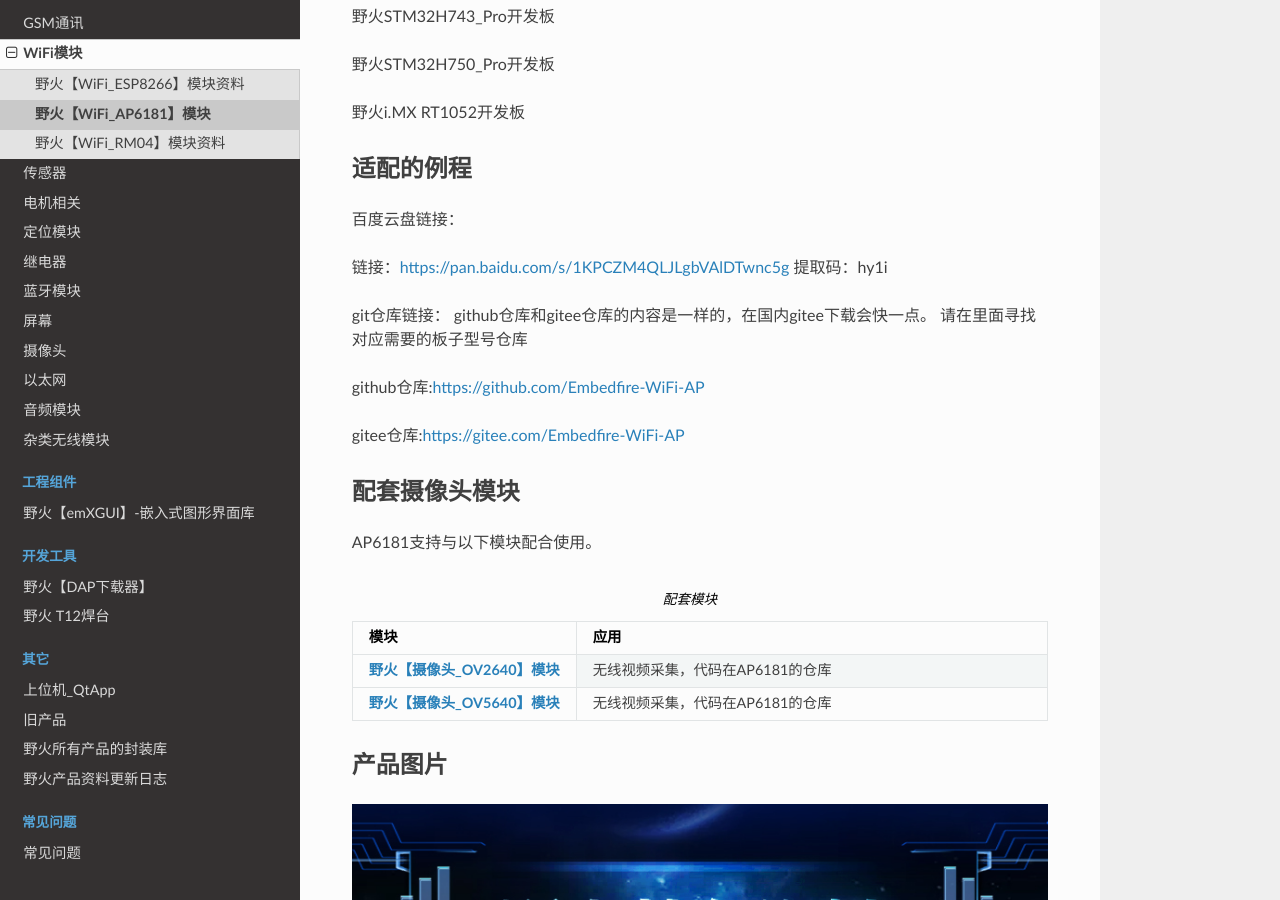
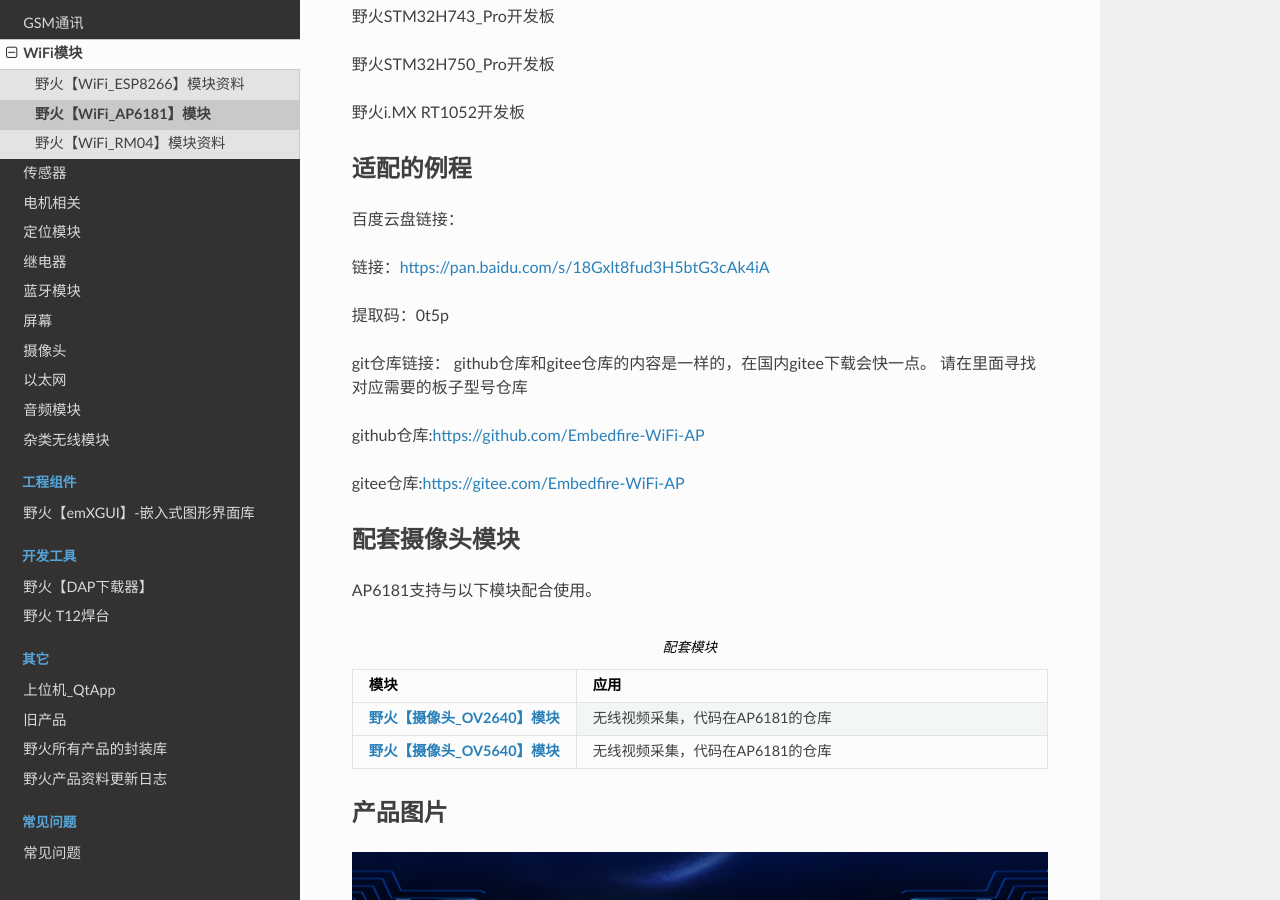
Before and after one commit to Embedfire/ebf_products, a Sphinx documentation site: the page built from documentation/module/wifi/ap6181.rst, in a window 1280 px wide and 900 px high, scrolled down 462 px. Built offline with Sphinx 7.4.7 and the Read the Docs theme 2.0.0, drawn with Linux system fonts in a browser that asks for light colours; pages that are not in the unit, such as notebooks, are missing from menus.

Commit message:
ap6181.rst

```diff
--- a/documentation/module/wifi/ap6181.rst
+++ b/documentation/module/wifi/ap6181.rst
@@ -31,8 +31,10 @@
 
 百度云盘链接：
 
-链接：https://pan.baidu.com/s/1KPCZM4QLJLgbVAlDTwnc5g
-提取码：hy1i
+链接：https://pan.baidu.com/s/18Gxlt8fud3H5btG3cAk4iA
+
+提取码：0t5p
+
 
 
 
```
